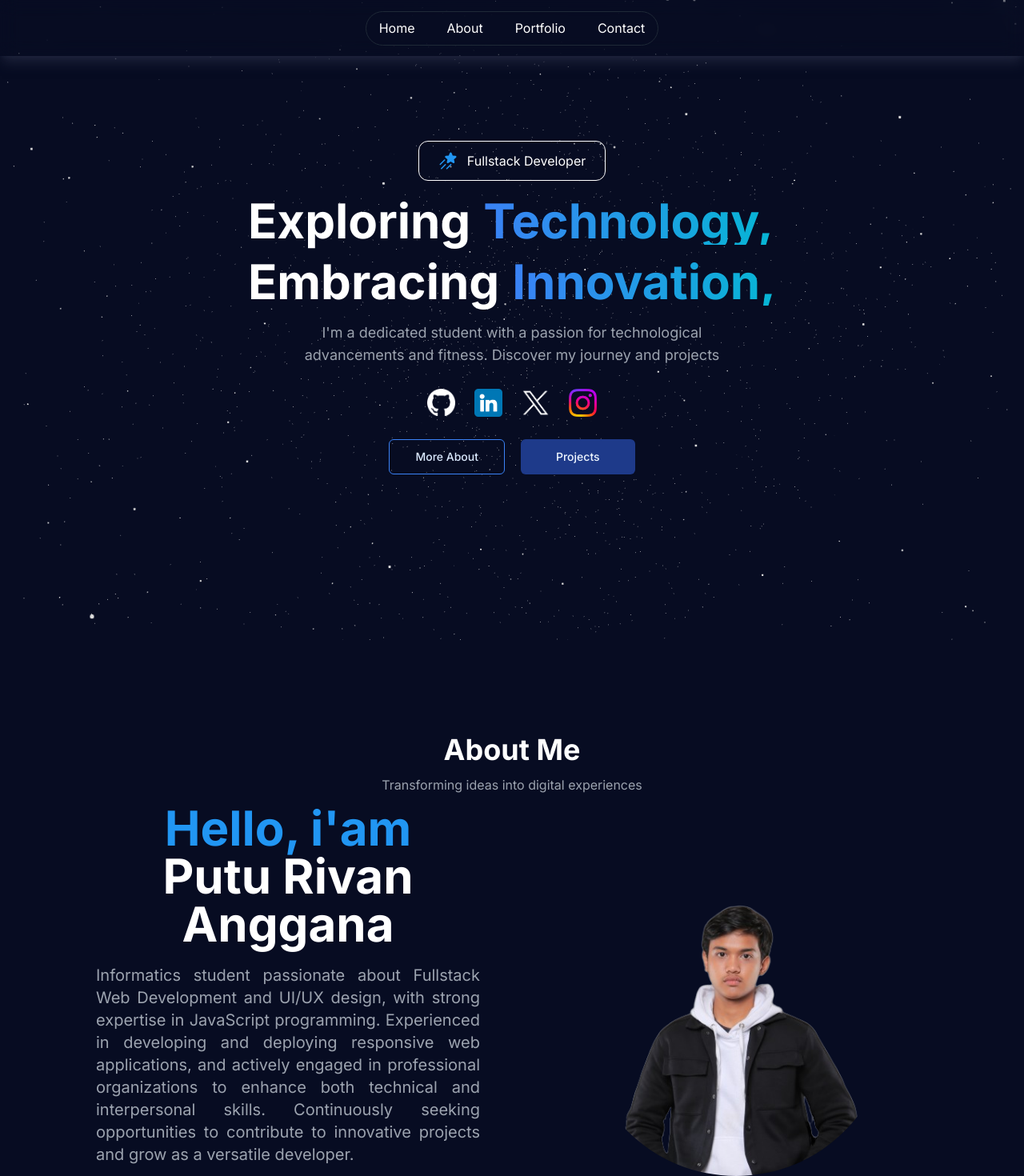
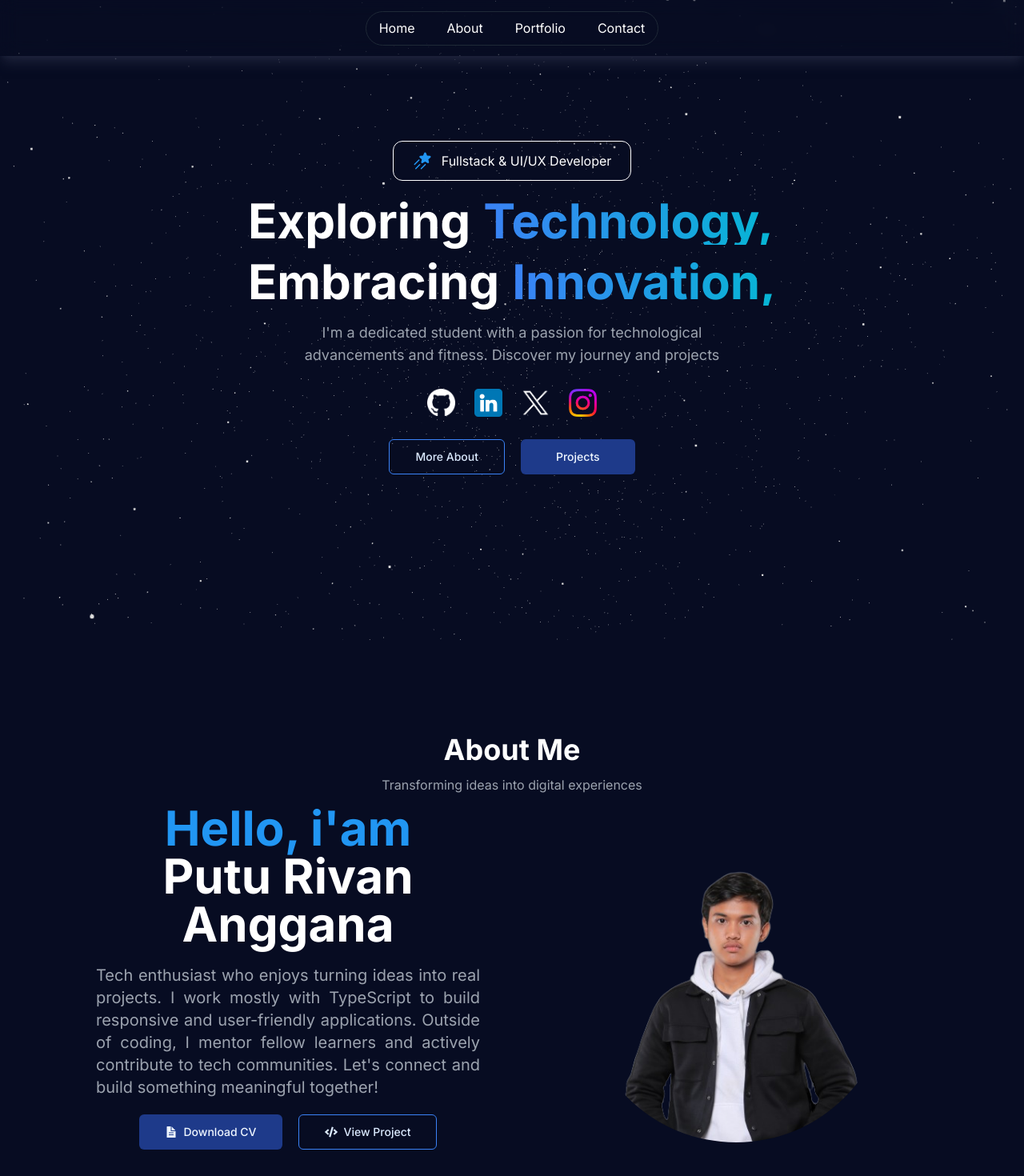
Before and after one commit to PutuRivan/Portfolio, a Next.js app: page / in a window 1280 px wide. Shown: the top 1470 px of the page at 80% size. Built offline with nearby package versions, Linux system fonts and the light colour scheme.

Commit message:
feat:update about and CV

```diff
--- a/components/Contents/About.tsx
+++ b/components/Contents/About.tsx
@@ -34,17 +34,12 @@ const About = () => {
             <h1 className="text-center">Putu Rivan Anggana</h1>
           </div>
           <p className="text-gray-400 my-5 max-w-[600px] text-justify mx-10 text-md md:text-xl">
-            Informatics student passionate about Fullstack Web Development and
-            UI/UX design, with strong expertise in JavaScript programming.
-            Experienced in developing and deploying responsive web applications,
-            and actively engaged in professional organizations to enhance both
-            technical and interpersonal skills. Continuously seeking
-            opportunities to contribute to innovative projects and grow as a
-            versatile developer.
+            Tech enthusiast who enjoys turning ideas into real projects. I work mostly with TypeScript to build responsive and user-friendly applications.
+            Outside of coding, I mentor fellow learners and actively contribute to tech communities. Let&apos;s connect and build something meaningful together!
           </p>
           <div className="flex flex-row gap-5 justify-center">
             <a
-              href="https://drive.google.com/uc?export=download&id=14XxpVQEEGex_IRhmul-8rT32qKD_Rpic"
+              href="https://drive.google.com/uc?export=download&id=15CvZmBcdfM4-hAJAjpBkJJpf89KUzrSB"
               target="_blank"
               rel="noopener noreferrer"
               className="flex flex-row gap-2"
--- a/components/Contents/Hero.tsx
+++ b/components/Contents/Hero.tsx
@@ -21,7 +21,7 @@ const Hero = () => {
         className="flex flex-row gap-3 border border-[#fff] px-6 py-3 rounded-xl opacity-[0.9] "
       >
         <PiShootingStarFill size={24} fill="#2196f3" />
-        <h1 className="text-white">Fullstack Developer</h1>
+        <h1 className="text-white">Fullstack & UI/UX Developer</h1>
       </motion.div>
       {/* Title */}
       <motion.div
```
